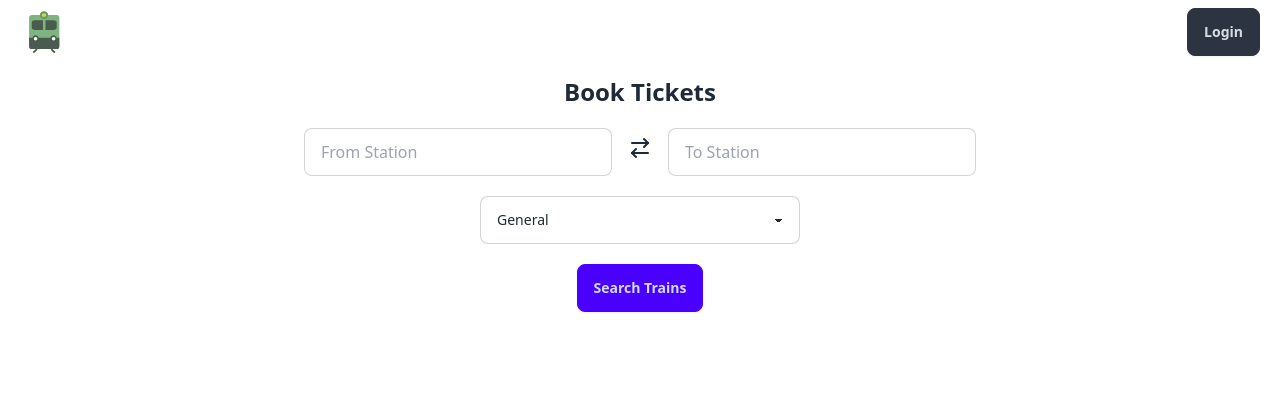
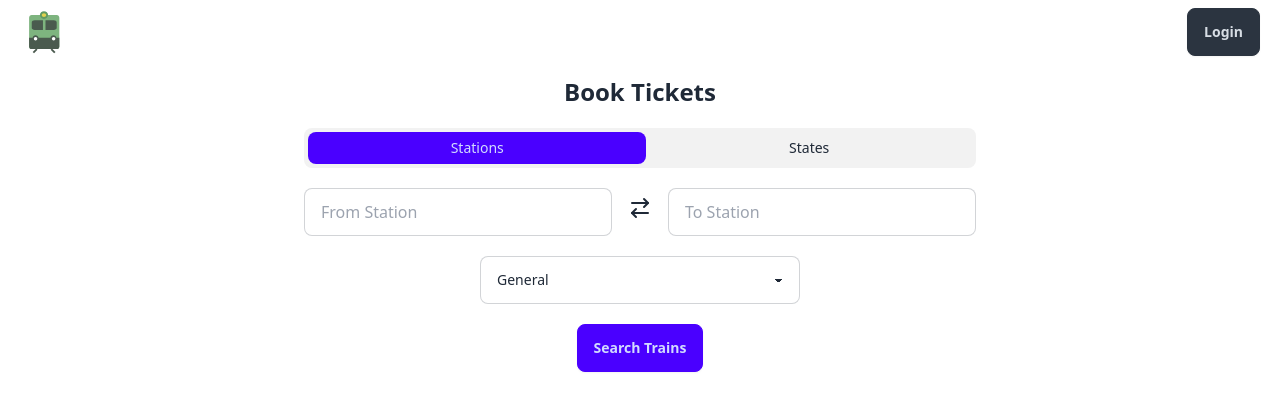
Before and after one commit to noorudd-in/Train-Ticketing-Frontend, a React (Vite) app: page / in a window 1280 px wide. Shown: the top 410 px of the page. Built offline with nearby package versions, Linux system fonts and the light colour scheme.

Commit message:
Searching either by stations or states

```diff
--- a/src/components/Search.jsx
+++ b/src/components/Search.jsx
@@ -6,7 +6,7 @@ const Search = ({ stations, setStation, setShowResult, category }) => {
   return (
     <div
       className={`absolute ${
-        category == "from" ? "top-[11rem]" : "top-[16.5rem] lg:top-[11rem]"
+        category == "from" ? "top-[14.5rem]" : "top-[20rem] lg:top-[14.5rem]"
       } w-full max-w-xs`}
     >
       <ul className="menu dropdown-content bg-base-100 rounded-box z-[1] p-2 shadow border border-zinc-600">
--- a/src/pages/Home.jsx
+++ b/src/pages/Home.jsx
@@ -9,9 +9,46 @@ let defaultStations = [
   { id: 1, code: "CSMT", name: "Mumbai" },
   { id: 2, code: "NDLS", name: "New Delhi" },
   { id: 3, code: "HYB", name: "Hyderabad" },
+  { id: 4, code: "HWH", name: "Kolkata" },
+  { id: 5, code: "PNBE", name: "Kanpur" },
+  { id: 6, code: "MAS", name: "Chennai" },
+  { id: 7, code: "SBC", name: "Bengaluru" },
+];
+
+const states = [
+  "Andhra Pradesh",
+  "Arunachal Pradesh",
+  "Assam",
+  "Bihar",
+  "Chhattisgarh",
+  "Goa",
+  "Gujarat",
+  "Haryana",
+  "Himachal Pradesh",
+  "Jharkhand",
+  "Karnataka",
+  "Kerala",
+  "Madhya Pradesh",
+  "Maharashtra",
+  "Manipur",
+  "Meghalaya",
+  "Mizoram",
+  "New Delhi",
+  "Nagaland",
+  "Odisha",
+  "Punjab",
+  "Rajasthan",
+  "Sikkim",
+  "Tamil Nadu",
+  "Telangana",
+  "Tripura",
+  "Uttar Pradesh",
+  "Uttarakhand",
+  "West Bengal",
 ];
 
 const Home = () => {
+  const [tab, setTab] = useState("stations");
   const [stations, setStations] = useState(null);
   const [showResult, setShowResult] = useState(null);
   const [fromStation, setFromStation] = useState("");
@@ -48,6 +85,18 @@ const Home = () => {
     let tempFromStation = fromStation;
     setFromStation(toStation);
     setToStation(tempFromStation);
+  };
+
+  const handleTabs = (tab) => {
+    setTab(tab);
+    if (tab == "states") {
+      if (fromStation == "") {
+        setFromStation("Maharashtra");
+      }
+      if (toStation == "") {
+        setToStation("New Delhi");
+      }
+    }
   };
 
   useEffect(() => {
@@ -88,6 +137,30 @@ const Home = () => {
     <>
       <div className="text-center">
         <h1 className="font-bold text-2xl my-5">Book Tickets</h1>
+
+        <div className="flex justify-center mb-5">
+          <div
+            role="tablist"
+            className="tabs tabs-boxed w-full max-w-xs lg:max-w-2xl"
+          >
+            <a
+              role="tab"
+              className={`tab ${tab == "stations" ? "tab-active" : ""}`}
+              onClick={() => handleTabs("stations")}
+            >
+              Stations
+            </a>
+            <a
+              role="tab"
+              className={`tab ${tab == "states" ? "tab-active" : ""}`}
+              onClick={() => handleTabs("states")}
+            >
+              States
+            </a>
+          </div>
+        </div>
+
+        {tab == "stations" && (
           <div className="flex justify-center items-center">
             <div className="flex flex-col lg:flex-row lg:space-x-4 w-full max-w-xs lg:max-w-2xl">
               <div className="flex flex-col space-y-2 w-full">
@@ -139,6 +212,55 @@ const Home = () => {
               </div>
             </div>
           </div>
+        )}
+
+        {tab == "states" && (
+          <div className="flex justify-center items-center">
+            <div className="flex flex-col lg:flex-row lg:space-x-4 w-full max-w-xs lg:max-w-2xl">
+              <div className="flex flex-col space-y-2 w-full">
+                <select
+                  className="select select-bordered w-full max-w-xs text-base"
+                  onChange={(e) => setFromStation(e.target.value)}
+                  value={fromStation != "" ? fromStation : "Maharashtra"}
+                >
+                  {states.map((state, index) => {
+                    return (
+                      <option value={state} key={state}>
+                        {state}
+                      </option>
+                    );
+                  })}
+                </select>
+              </div>
+              <div
+                className="flex justify-center mt-2 cursor-pointer"
+                onClick={swapStations}
+              >
+                <span className="hidden lg:block">
+                  <ArrowRightLeft />
+                </span>
+                <span className="block lg:hidden">
+                  <ArrowDownUp />
+                </span>
+              </div>
+              <div className="flex flex-col space-y-2 mt-2 lg:mt-0 w-full">
+                <select
+                  className="select select-bordered w-full max-w-xs text-base"
+                  onChange={(e) => setToStation(e.target.value)}
+                  value={toStation != "" ? toStation : "New Delhi"}
+                >
+                  {states.map((state, index) => {
+                    return (
+                      <option value={state} key={state}>
+                        {state}
+                      </option>
+                    );
+                  })}
+                </select>
+              </div>
+            </div>
+          </div>
+        )}
 
         <select
           className="select select-bordered w-full max-w-xs mt-5"
@@ -171,7 +293,11 @@ const Home = () => {
           {routes.map((route) => {
             return (
               <TrainRoute
-                key={route.train_number}
+                key={
+                  route.train_number +
+                  route.from_station_code +
+                  route.to_station_code
+                }
                 data={route}
                 type={searchType}
               />
```
Lines whose indentation alone changed are shown as unchanged.
